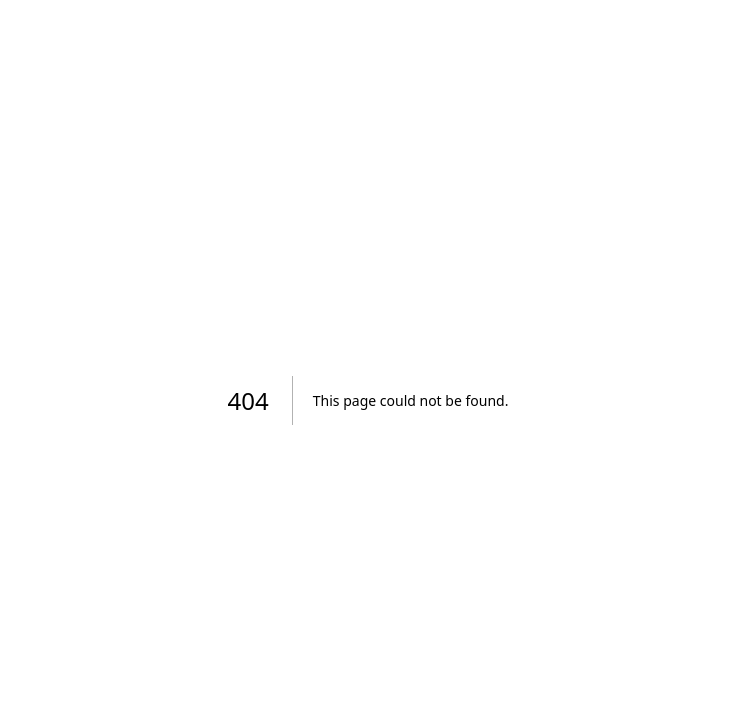
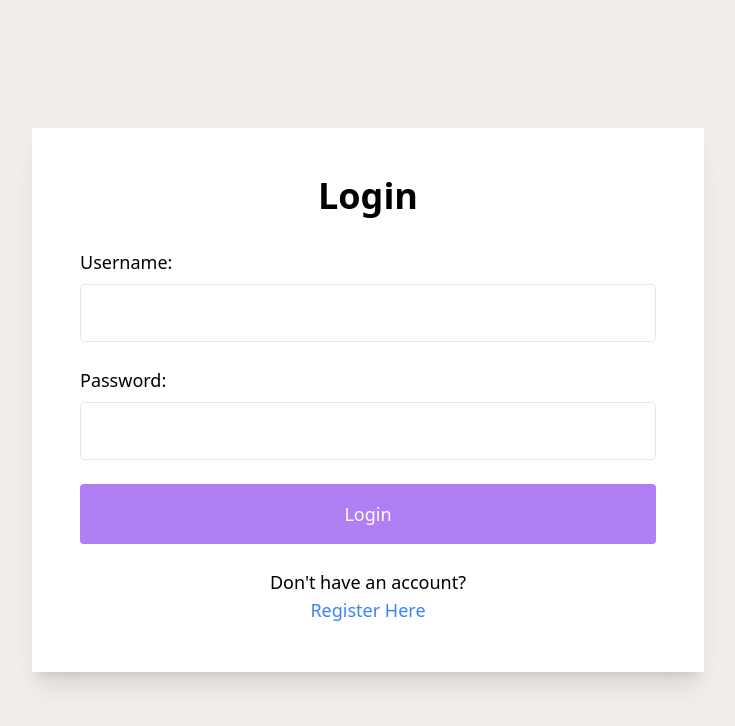
Before and after one commit to jmarmol1013/StockApp, a Next.js app: page /login in a window 1280 px wide. Before the commit this address had no page. Shown: the top 726 px of the page, without its empty margins (272-1007 px from the left). Built offline with nearby package versions, Linux system fonts and the light colour scheme.

Commit message:
added login and register page

```diff
--- /dev/null
+++ b/src/app/login/page.tsx
@@ -0,0 +1,106 @@
+'use client';
+
+import { useState } from 'react';
+import { useRouter } from 'next/navigation';
+import { setCookie } from 'nookies';
+import Link from 'next/link';
+
+export default function LoginPage() {
+    const [username, setUsername] = useState('');
+    const [password, setPassword] = useState('');
+    const [error, setError] = useState('');
+    const router = useRouter();
+
+    const handleLogin = async (e: React.FormEvent) => {
+        e.preventDefault();
+        try {
+            const response = await fetch(
+                `${process.env.NEXT_PUBLIC_BASIC_API_PATH}${process.env.NEXT_PUBLIC_USERS_OVERVIEW}/login`,
+                {
+                    method: 'POST',
+                    headers: {
+                        'Content-Type': 'application/json',
+                    },
+                    body: JSON.stringify({ email: username, password }),
+                }
+            );
+
+            if (!response.ok) {
+                const errorData = await response.text();
+                throw new Error(errorData || 'Invalid credentials');
+            }
+
+            const contentType = response.headers.get('content-type');
+            let data;
+            if (contentType && contentType.includes('application/json')) {
+                data = await response.json();
+            } else {
+                data = await response.text();
+            }
+
+            console.log('Login successful:', data);
+
+            // Set the user's email in a cookie
+            setCookie(null, 'userEmail', username, {
+                maxAge: 30 * 24 * 60 * 60,
+                path: '/',
+            });
+
+
+            router.push('/dashboard');
+        } catch (err: any) {
+            setError(err.message);
+        }
+    };
+
+    return (
+        <div className="min-h-screen flex items-center justify-center bg-quanternary">
+            <div className="w-full max-w-2xl p-12 bg-white rounded-lg shadow-xl">
+                <h1 className="text-4xl font-bold text-center mb-8">Login</h1>
+                <form className="mt-6" onSubmit={handleLogin}>
+                    {error && <p className="text-red-500 text-center">{error}</p>}
+                    <div className="mb-6">
+                        <label htmlFor="username" className="block text-lg mb-2">
+                            Username:
+                        </label>
+                        <input
+                            type="text"
+                            id="username"
+                            value={username}
+                            onChange={(e) => setUsername(e.target.value)}
+                            className="w-full rounded border p-4"
+                            required
+                        />
+                    </div>
+                    <div className="mb-6">
+                        <label htmlFor="password" className="block text-lg mb-2">
+                            Password:
+                        </label>
+                        <input
+                            type="password"
+                            id="password"
+                            value={password}
+                            onChange={(e) => setPassword(e.target.value)}
+                            className="w-full rounded border p-4"
+                            required
+                        />
+                    </div>
+                    <button
+                        type="submit"
+                        className="w-full rounded bg-primary p-4 text-white text-lg"
+                    >
+                        Login
+                    </button>
+                </form>
+
+                <div className="mt-6 text-center">
+                    <p className="text-lg">Don't have an account? <br />
+                        <Link href="/register" className="text-blue-500 hover:underline">
+                            Register Here
+                        </Link>
+                    </p>
+                </div>
+            </div>
+        </div>
+    );
+}
--- /dev/null
+++ b/src/app/register/page.tsx
@@ -0,0 +1,116 @@
+'use client';
+
+import { useState } from 'react';
+import { useRouter } from 'next/navigation';
+
+export default function RegisterPage() {
+    const [username, setUsername] = useState('');
+    const [password, setPassword] = useState('');
+    const [firstName, setFirstName] = useState('');
+    const [lastName, setLastName] = useState('');
+    const [error, setError] = useState('');
+    const router = useRouter();
+
+    const handleRegister = async (e: React.FormEvent) => {
+        e.preventDefault();
+        try {
+            const response = await fetch(
+                `${process.env.NEXT_PUBLIC_BASIC_API_PATH}${process.env.NEXT_PUBLIC_USERS_OVERVIEW}/register`,
+                {
+                    method: 'POST',
+                    headers: {
+                        'Content-Type': 'application/json',
+                    },
+                    body: JSON.stringify({
+                        email: username,
+                        password,
+                        firstName,
+                        lastName,
+                    }),
+                }
+            );
+
+            if (!response.ok) {
+                const errorData = await response.text();
+                throw new Error(errorData || 'Registration failed');
+            }
+
+            const data = await response.json();
+            console.log('Registration successful:', data);
+
+
+            router.push('/login');
+        } catch (err: any) {
+            setError(err.message);
+        }
+    };
+
+    return (
+        <div className="min-h-screen flex items-center justify-center bg-quanternary">
+            <div className="w-full max-w-2xl p-12 bg-white rounded-lg shadow-xl">
+                <h1 className="text-4xl font-bold text-center mb-8">Register</h1>
+                <form className="mt-6" onSubmit={handleRegister}>
+                    {error && <p className="text-red-500 text-center">{error}</p>}
+                    <div className="mb-6">
+                        <label htmlFor="firstName" className="block text-lg mb-2">
+                            First Name:
+                        </label>
+                        <input
+                            type="text"
+                            id="firstName"
+                            value={firstName}
+                            onChange={(e) => setFirstName(e.target.value)}
+                            className="w-full rounded border p-4"
+                            required
+                        />
+                    </div>
+                    <div className="mb-6">
+                        <label htmlFor="lastName" className="block text-lg mb-2">
+                            Last Name:
+                        </label>
+                        <input
+                            type="text"
+                            id="lastName"
+                            value={lastName}
+                            onChange={(e) => setLastName(e.target.value)}
+                            className="w-full rounded border p-4"
+                            required
+                        />
+                    </div>
+                    <div className="mb-6">
+                        <label htmlFor="username" className="block text-lg mb-2">
+                            Email:
+                        </label>
+                        <input
+                            type="email"
+                            id="username"
+                            value={username}
+                            onChange={(e) => setUsername(e.target.value)}
+                            className="w-full rounded border p-4"
+                            required
+                        />
+                    </div>
+                    <div className="mb-6">
+                        <label htmlFor="password" className="block text-lg mb-2">
+                            Password:
+                        </label>
+                        <input
+                            type="password"
+                            id="password"
+                            value={password}
+                            onChange={(e) => setPassword(e.target.value)}
+                            className="w-full rounded border p-4"
+                            required
+                        />
+                    </div>
+                    <button
+                        type="submit"
+                        className="w-full rounded bg-primary p-4 text-white text-lg"
+                    >
+                        Register
+                    </button>
+                </form>
+            </div>
+        </div>
+    );
+}
```
